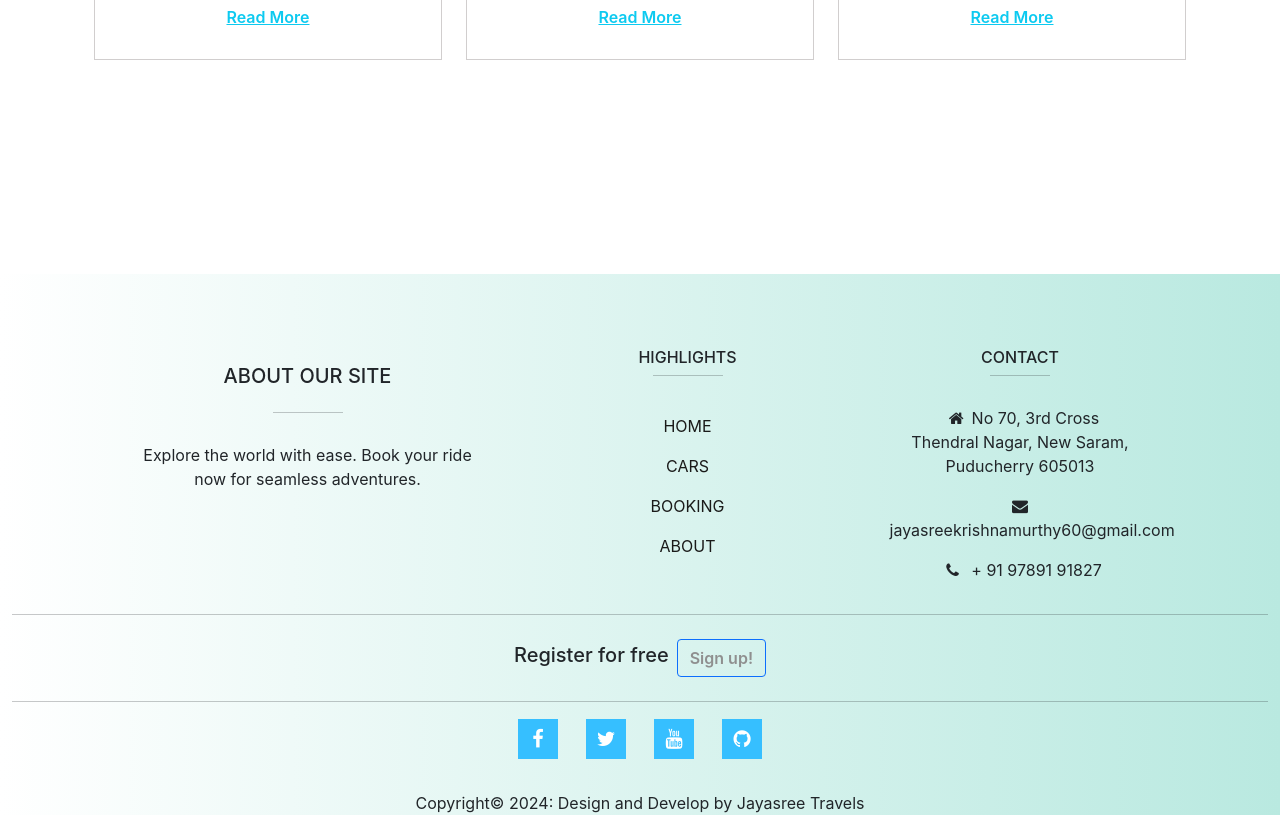
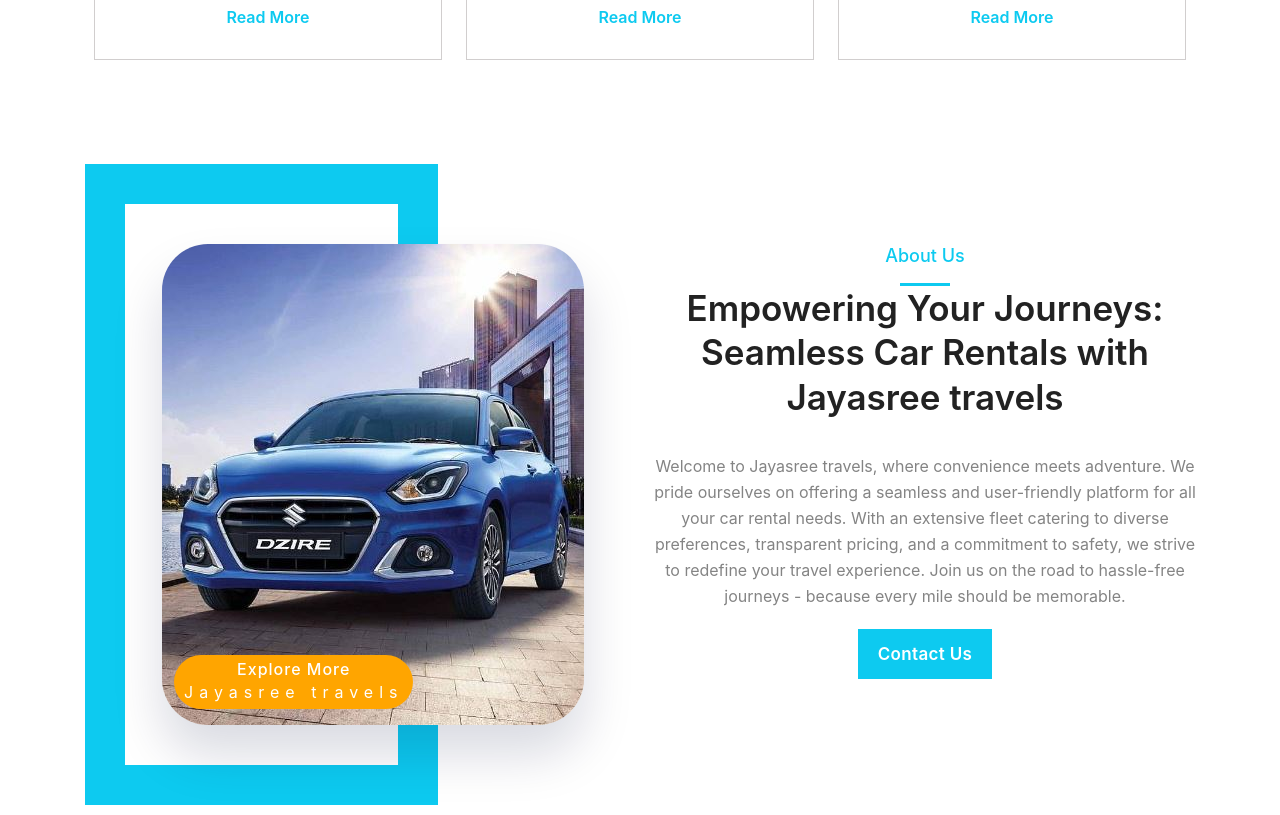
Before and after one commit to muralidharank28698/car_booking, a React (Create React App) app: page / in a window 1280 px wide. Shown: the part 1080-1895 px from the top of the page. Built offline with nearby package versions, Linux system fonts and the light colour scheme.

Commit message:
about us section added

```diff
--- a/src/components/Footer/Footer.css
+++ b/src/components/Footer/Footer.css
@@ -1,9 +1,9 @@
-.container-fluid {
+.footer-container {
   background: rgb(255, 255, 255);
   background: linear-gradient(
     90deg,
     rgba(255, 255, 255, 1) 0%,
-    rgba(185, 233, 224, 1) 100%
+    rgb(195, 245, 236) 100%
   );
   margin-top: 150px;
 }
--- a/src/components/Footer/Footer.jsx
+++ b/src/components/Footer/Footer.jsx
@@ -3,7 +3,7 @@
 
 const Footer = () => {
   return (
-    <div className="container-fluid">
+    <div className="container-fluid footer-container">
       <footer
         id="Footer"
         className="page-footer font-small stylish-color-dark pt-4"
--- a/src/components/HomePage/HomePage.css
+++ b/src/components/HomePage/HomePage.css
@@ -95,11 +95,11 @@
 }
 
 .service-wrap:hover {
-  background-image: url(https://wallpapercave.com/wp/wp3921706.jpg);
+  background-image: url("../../assets/service_background-img.JPG");
   background-size: cover;
   background-position: center center;
   background-attachment: local;
-  transition: all 1s;
+  transition: all 1.5s;
 }
 
 .service-wrap:hover:before {
@@ -132,3 +132,195 @@
   position: relative;
   color: #0dcaf0;
 }
+
+a,
+a:hover,
+a:focus,
+a:active {
+  text-decoration: none;
+  outline: none;
+}
+
+img {
+  max-width: 100%;
+  height: auto;
+}
+
+.sec-title {
+  position: relative;
+  z-index: 1;
+  margin-bottom: 60px;
+}
+
+.sec-title .title {
+  position: relative;
+  display: block;
+  font-size: 18px;
+  line-height: 24px;
+  color: #0dcaf0;
+  font-weight: 500;
+  margin-bottom: 15px;
+}
+
+.sec-title h2 {
+  position: relative;
+  display: block;
+  font-size: 35px;
+  line-height: 1.28em;
+  color: #222222;
+  font-weight: 600;
+  padding-bottom: 18px;
+}
+
+.sec-title h2:before {
+  content: "";
+  bottom: 0px;
+  width: 50px;
+  height: 3px;
+  background-color: #0dcaf0;
+  margin: auto;
+  display: flex;
+}
+
+.sec-title .text {
+  position: relative;
+  font-size: 16px;
+  line-height: 26px;
+  color: #848484;
+  font-weight: 400;
+  margin-top: 35px;
+}
+
+.sec-title.light h2 {
+  color: #ffffff;
+}
+
+.sec-title.text-center h2:before {
+  left: 50%;
+  margin-left: -25px;
+}
+
+.btn-style-one {
+  position: relative;
+  display: inline-block;
+  font-size: 17px;
+  line-height: 20px;
+  color: #ffffff;
+  padding: 10px 5px;
+  font-weight: 600;
+  overflow: hidden;
+  letter-spacing: 0.02em;
+  background-color: #0dcaf0;
+}
+
+.btn-style-one:hover {
+  background-color: #0dcaf0;
+  color: #ffffff;
+}
+.about-section {
+  position: relative;
+  padding-top: 120px;
+}
+
+.about-section .sec-title {
+  margin-bottom: 15px;
+}
+
+.about-section .content-column {
+  position: relative;
+  margin-bottom: 50px;
+  text-align: center;
+}
+
+.about-section .content-column .inner-column {
+  position: relative;
+  animation: 1.5s fadeInUpAbout;
+}
+
+@keyframes fadeInUpAbout {
+  0% {
+    transform: translateY(30%);
+    opacity: 0;
+  }
+  100% {
+    transform: translateY(0%);
+    opacity: 1;
+  }
+}
+
+.about-section .text {
+  margin-bottom: 20px;
+  font-size: 16px;
+  line-height: 26px;
+  color: #848484;
+  font-weight: 400;
+}
+
+.about-section .btn-box {
+  position: relative;
+}
+
+.about-section .btn-box a {
+  padding: 15px 20px;
+}
+
+.about-section .image-column {
+  position: relative;
+}
+
+.about-section .image-column .inner-column {
+  position: relative;
+  padding-left: 80px;
+  padding-bottom: 0px;
+}
+.about-section .image-column .inner-column .author-desc {
+  position: absolute;
+  bottom: 16px;
+  z-index: 1;
+  background: orange;
+  padding: 5px 10px;
+  left: 92px;
+  border-radius: 50px;
+  width: auto;
+}
+.about-section .image-column .inner-column .author-desc h2 {
+  font-size: 16px;
+  letter-spacing: 1px;
+  text-align: center;
+  color: #fff;
+  margin: 0;
+}
+.about-section .image-column .inner-column .author-desc span {
+  font-size: 16px;
+  letter-spacing: 6px;
+  text-align: center;
+  color: #fff;
+  display: block;
+  font-weight: 400;
+}
+.about-section .image-column .inner-column:before {
+  content: "";
+  position: absolute;
+  width: calc(50% + 80px);
+  height: calc(100% + 160px);
+  top: -80px;
+  left: 3px;
+  background: transparent;
+  z-index: 0;
+  border: 40px solid #0dcaf0;
+}
+
+.about-section .image-column .image-1 {
+  position: relative;
+}
+
+.about-section .image-column .image-1 img {
+  box-shadow: 0 30px 50px rgba(8, 13, 62, 0.15);
+  border-radius: 46px;
+}
+
+@media only screen and (max-width: 992px) {
+  .about-section .content-column .inner-column {
+    padding-top: 120px;
+  }
+}
--- a/src/components/HomePage/HomePage.jsx
+++ b/src/components/HomePage/HomePage.jsx
@@ -75,6 +75,49 @@
           </div>
         </div>
       </section>
+      <section className="about-section">
+        <div className="row">
+          <div className="content-column col-lg-6 col-md-12 col-sm-12 order-2">
+            <div className="inner-column">
+              <div className="sec-title">
+                <span className="title">About Us</span>
+                <h2>
+                  Empowering Your Journeys: Seamless Car Rentals with Jayasree
+                  travels
+                </h2>
+              </div>
+              <div className="text">
+                Welcome to Jayasree travels, where convenience meets adventure.
+                We pride ourselves on offering a seamless and user-friendly
+                platform for all your car rental needs. With an extensive fleet
+                catering to diverse preferences, transparent pricing, and a
+                commitment to safety, we strive to redefine your travel
+                experience. Join us on the road to hassle-free journeys -
+                because every mile should be memorable.
+              </div>
+              <div className="btn-box">
+                <a href="#" className="theme-btn btn-style-one">
+                  Contact Us
+                </a>
+              </div>
+            </div>
+          </div>
+
+          <div className="image-column col-lg-6 col-md-12 col-sm-12">
+            <div className="inner-column wow fadeInLeft">
+              <div className="author-desc">
+                <h2>Explore More</h2>
+                <span>Jayasree travels</span>
+              </div>
+              <figure className="image-1">
+                <a href="#" className="lightbox-image" data-fancybox="images">
+                  <img src={require("../../assets/about_us.jpg")} alt="" />
+                </a>
+              </figure>
+            </div>
+          </div>
+        </div>
+      </section>
     </div>
   );
 };
```
Also changed, not shown: src/assets/about_us.jpg (added), src/assets/service_background-img.JPG (added).
